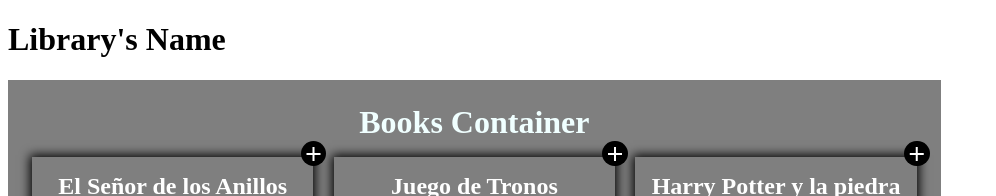
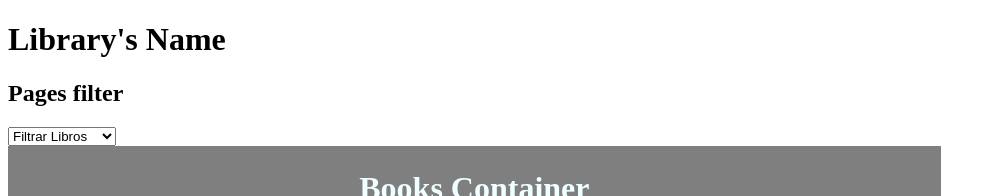
Before and after one commit to FacuMenonMartinez/prueba-tecnica-midudev, a React (Vite) app: page / in a window 1280 px wide. Shown: the top 196 px of the page, without its empty margins (0-996 px from the left). Built offline with nearby package versions, Linux system fonts and the light colour scheme.

Commit message:
GenreFilter

```diff
--- a/src/App.jsx
+++ b/src/App.jsx
@@ -1,14 +1,21 @@
 import { useState, useEffect } from "react";
 import AvailableBooksContainer from "./components/availableBooksContainer/AvailableBooksContainer";
 import ReadingListContainer from "./components/readingListContainer/ReadingListContainer";
+import GenreFilter from "./components/Filters/GenreFilter";
+import PagesFilter from "./components/Filters/PagesFilter";
+
 
 function App() {
 
   // Creo un estado donde guardo los libros traidos del JSON
+  // es la que voy a usar para el renderizado de disponibles
   const [listBooks, setListBooks] = useState([]);
 
   // Creo el estado donde guardo la lista de lectura
   const [readingList, setReadingList] = useState([]);
+
+  const [filteredGenre, setFilteredGenre] = useState('');
+
 
   // Hago llamada al JSON dentro de useEffect para que no se renderice constatemente el comp.
   useEffect(() => {
@@ -16,9 +23,24 @@ function App() {
       .then(res => res.json())
       .then(data => {
         console.log(data.library)
-        setListBooks(data.library);
+
+        // Uso el filtro aca para que, en caso que quiera, el cliente puede sacar todos los filtros
+        if (filteredGenre !== '') {
+          const filteredBooks = data.library.filter(item => item.book.genre === filteredGenre);
+          setListBooks(filteredBooks);
+        } else {
+          setListBooks(data.library);
+        }
+
       })
-  }, []);
+  }, [filteredGenre]);
+
+  const changeGenreFilter = (genre) => {
+    setFilteredGenre(genre)
+  }
+
+
+
 
 
   // Esta función se ejecuta en el componente addButton
@@ -63,6 +85,8 @@ function App() {
   return (
     <div>
       <h1>Library's Name</h1>
+      <PagesFilter/>
+      <GenreFilter changeGenreFilter={changeGenreFilter} />
       <AvailableBooksContainer bookArray={listBooks} addFunction={addFunction} />
       <ReadingListContainer booksArray={readingList} removeFunction={removeFunction} />
     </div>
--- /dev/null
+++ b/src/components/Filters/GenreFilter.jsx
@@ -0,0 +1,22 @@
+
+function GenreFilter({changeGenreFilter}){
+
+    const handleChange= (e)=>{
+        changeGenreFilter(e.target.value);
+    }
+
+
+    return(
+        <form>
+            <select name="genreFilter" onChange={handleChange}>
+                <option value="">Filtrar Libros</option>
+                <option value="Ciencia ficción">Ciencia ficción</option>
+                <option value="Fantasía">Fantasía</option>
+                <option value="Terror">Terror</option>
+                <option value="Zombies">Zombies</option>
+            </select>
+        </form>
+    )
+}
+
+export default GenreFilter
--- /dev/null
+++ b/src/components/Filters/PagesFilter.jsx
@@ -0,0 +1,7 @@
+function PagesFilter (){
+    return(<div>
+        <h2>Pages filter</h2>
+    </div>)
+}
+
+export default PagesFilter
```
